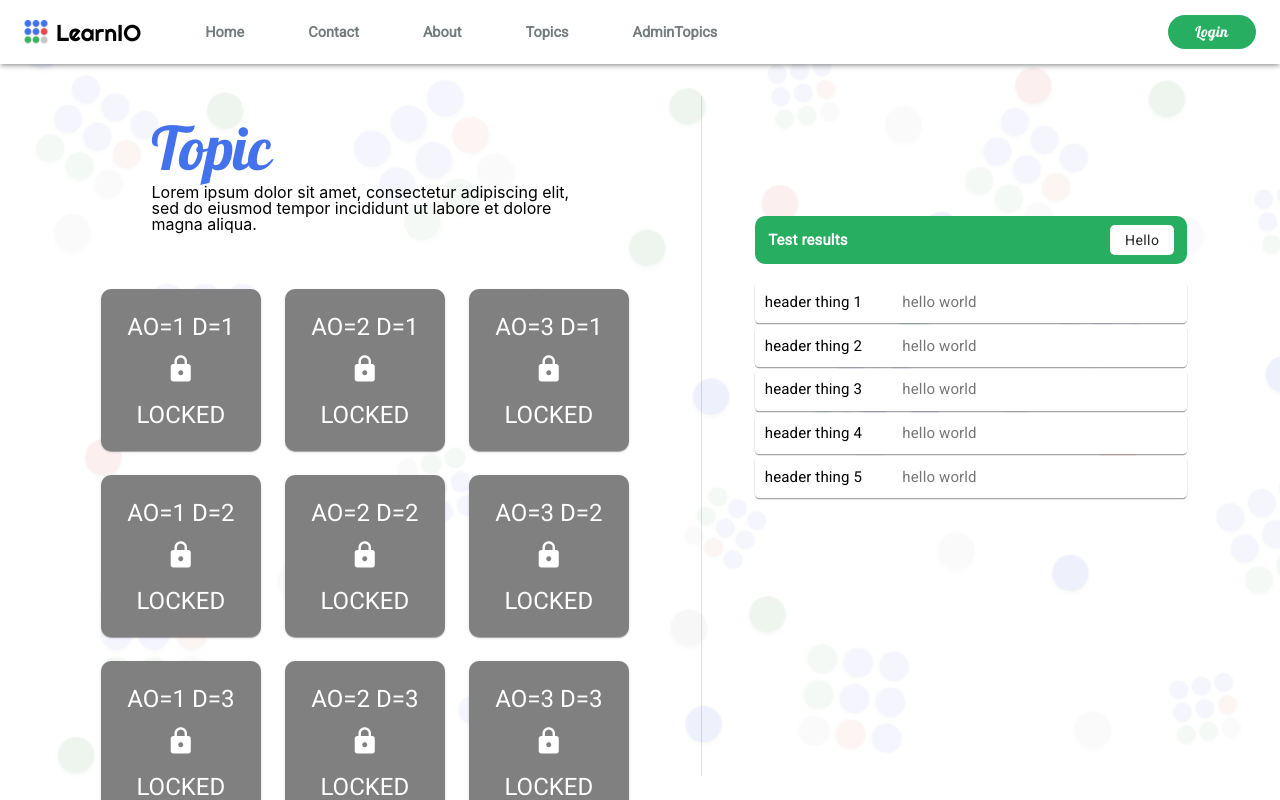
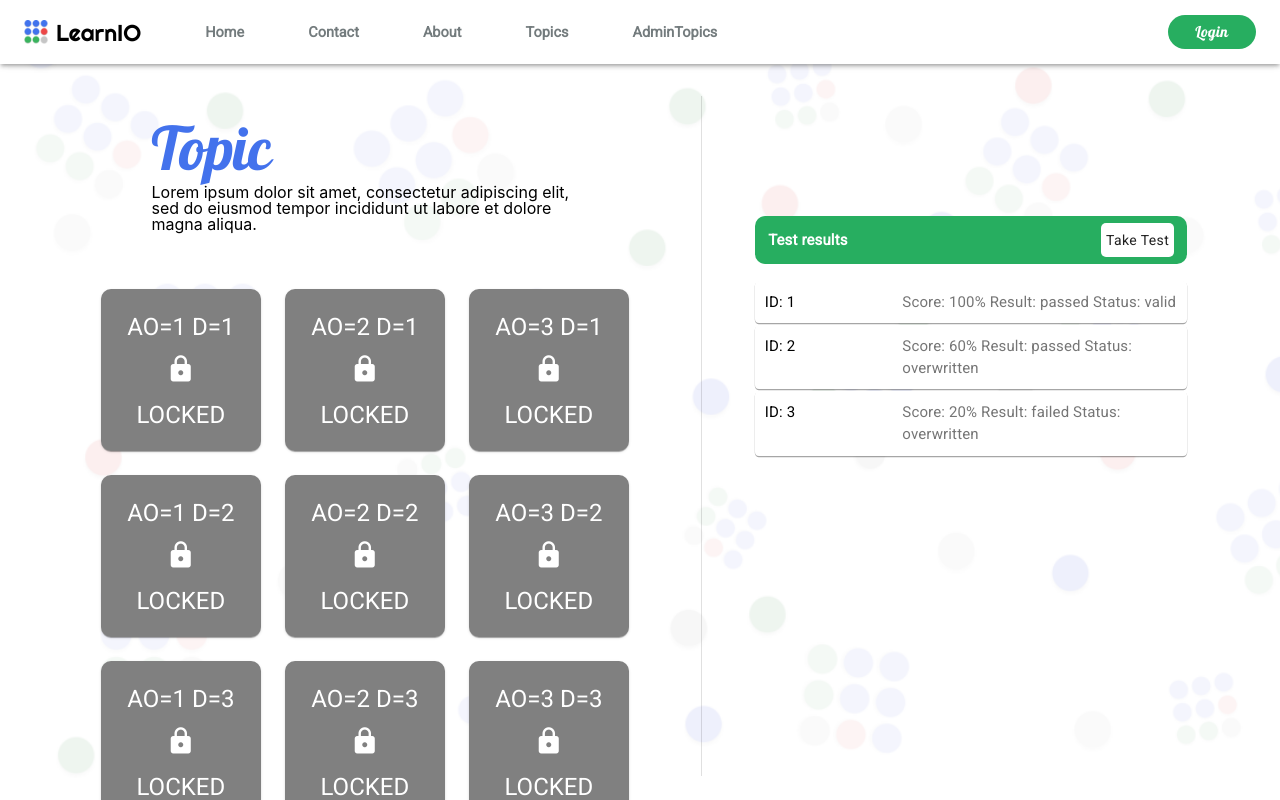
Before and after one commit to IvanLuksic/LearnIO, a React (Create React App) app in the folder learnio/: page /topic/1 in a window 1280 px wide. Built offline with nearby package versions, Linux system fonts and the light colour scheme.

Commit message:
added mockup tests for user, minor adjustments

```diff
--- a/learnio/src/components/student/DisplayField.jsx
+++ b/learnio/src/components/student/DisplayField.jsx
@@ -78,7 +78,7 @@ function DisplayField(props){
     return (
 
             <Grid item>
-                <Paper onClick={(event)=>{if(status!=="LOCKED"){props.changeSelected(event,props.ao,props.d,props.question);}}} className={classes.paper} style={{backgroundColor: color}}>
+                <Paper onClick={(event)=>{props.changeSelected(event,props.ao,props.d,props.question);}} className={classes.paper} style={{backgroundColor: color}}>
                     <Grid container direction="column" justify="center" alignItems="center" style={{height: "100%"}}>
                         <Grid item><h1>AO={props.ao} D={props.d}</h1></Grid>
                         <Grid item><Icon className={classes.icons}>{icon}</Icon></Grid>
@@ -89,5 +89,5 @@ function DisplayField(props){
         )
 }
 
-
+// if(status!=="LOCKED"){
 export default DisplayField;
--- a/learnio/src/components/student/Matrica.jsx
+++ b/learnio/src/components/student/Matrica.jsx
@@ -7,7 +7,7 @@ import DisplayMatrix from './DisplayMatrix';
 import QuestionPopup from "./QuestionPopup";
 import Divider from '@material-ui/core/Divider';
 import TestMainMenu from './TestMainMenu.jsx';
-import data from '../admin/questions.json'
+import data from './studTest.json'
 
 const useStyles = makeStyles((theme) => ({
   background:{
@@ -105,7 +105,7 @@ function Matrica(props)
    const classes = useStyles();
     return(
         <div style={{display: "flex", flexDirection: "column",justifyContent:"space-evenly", alignItems:"center"}} className={classes.background}>
-        {openPopup && <QuestionPopup openPopup={openPopup} setOpenPopup={setOpenPopup} question={questionSelected} changeQuestions={changeQuestions} field={fields}/>}
+        {/* {openPopup && <QuestionPopup openPopup={openPopup} setOpenPopup={setOpenPopup} question={questionSelected} changeQuestions={changeQuestions} field={fields}/>} */}
         <Grid container direction="row" justify="center" alignItems="center">
             <Grid container item md={6} direction="row"  className={classes.matrix} justify="center" alignItems="center" >
                 <Grid item xs={11} md={8} className={classes.topicTitle} direction="column" justify="center" alignItems="flex-start"  container>
@@ -118,7 +118,7 @@ function Matrica(props)
             </Grid>
                 <Divider  orientation="vertical" className={classes.divider} flexItem/>
                 <Grid container item md={5} sm={12} xs={12} direction="row" alignContent="flex-start" alignItems="flex-start" justify="flex-end" className={classes.questionsTable}>
-                  <TestMainMenu questions={(fields[(aoSelected+aoLVL*(dSelected-1)-1)].question.length!==0) ? fields[(aoSelected+aoLVL*(dSelected-1)-1)].question : null }/>
+                  <TestMainMenu tests={(fields[(aoSelected+aoLVL*(dSelected-1)-1)].test.length!==0) ? fields[(aoSelected+aoLVL*(dSelected-1)-1)].test : null }/>
                 </Grid>
         </Grid>
         </div>
--- a/learnio/src/components/student/TestMainMenu.jsx
+++ b/learnio/src/components/student/TestMainMenu.jsx
@@ -37,8 +37,7 @@ const useStyles = makeStyles((theme)=>({
         color: theme.palette.text.secondary,
     },
     btn: {
-      height: '30px',
-      width: '50px',
+      padding: '5px',
       borderStyle: 'solid',
       borderColor: 'transparent',
       borderRadius: '5px',
@@ -82,17 +81,19 @@ function TestMainMenu(props) {
           <div className={classes.accRoot}>
           <div className={classes.tableHeader}>
             <Typography className={classes.Heading}>Test results</Typography>
-            <Button className={classes.btn}>Hello</Button>
+            <Button className={classes.btn}>Take Test</Button>
           </div>
             {
-            props.questions.slice(0,5).map((question, index) =>(
-              <div key={question.id}>
+            props.tests ?
+            props.tests.map((test, index) =>(
+              <div key={test.id}>
                 <div className={classes.acc}>
-                  <Typography className={classes.accHeading}>header thing {question.id}</Typography>
-                  <Typography className={classes.accSecondaryHeading}>hello world</Typography>
+                  <Typography className={classes.accHeading}>ID: {test.id}</Typography>
+                  <Typography className={classes.accSecondaryHeading}>Score: {test.score}%    Result: {test.result}    Status: {test.status}</Typography>
                 </div>
               </div>
-            ))}
+            ))
+          : <div style={{width:'100%', display:'flex',justifyContent:'center', color:'gray'}}>You haven't taken any tests</div>}
           </div>
         </div>
     )
--- a/learnio/src/components/student/studTest.json
+++ b/learnio/src/components/student/studTest.json
@@ -0,0 +1,270 @@
+[
+    {
+        "test":[
+        {
+            "id":1,
+            "name":"",
+            "questionIDs":[
+                {"id":1},
+                {"id":2},
+                {"id":3},
+                {"id":4},
+                {"id":5},
+                {"id":6},
+                {"id":7}
+            ],
+            "score": 100,
+            "status": "valid",
+            "result": "passed"
+        },{
+            "id":2,
+            "name":"",
+            "questionIDs":[
+                {"id":1},
+                {"id":2},
+                {"id":3},
+                {"id":4},
+                {"id":5}
+            ],
+            "score": 60,
+            "status": "overwritten",
+            "result": "passed"
+        },{
+            "id":3,
+            "name":"",
+            "questionIDs":[
+                {"id":1},
+                {"id":2},
+                {"id":3},
+                {"id":4},
+                {"id":5}
+            ],
+            "score": 20,
+            "status": "overwritten",
+            "result": "failed"
+        }
+        ],
+        "ao":1,
+        "d":1
+    },
+    {
+        "test":[
+            {
+                "id":1,
+                "name":"",
+                "questionIDs":[
+                    {"id":1},
+                    {"id":2},
+                    {"id":3},
+                    {"id":4},
+                    {"id":5},
+                    {"id":6},
+                    {"id":7}
+                ],
+                "score": 100,
+                "status": "valid",
+                "result": "passed"
+            },{
+                "id":2,
+                "name":"",
+                "questionIDs":[
+                    {"id":1},
+                    {"id":2},
+                    {"id":3},
+                    {"id":4},
+                    {"id":5}
+                ],
+                "score": 60,
+                "status": "overwritten",
+                "result": "passed"
+            },{
+                "id":3,
+                "name":"",
+                "questionIDs":[
+                    {"id":1},
+                    {"id":2},
+                    {"id":3},
+                    {"id":4},
+                    {"id":5}
+                ],
+                "score": 20,
+                "status": "overwritten",
+                "result": "failed"
+            }
+        ],
+        "ao":2,
+        "d":1
+    },
+    {
+        "test":[
+            {
+                "id":1,
+                "name":"",
+                "questionIDs":[
+                    {"id":1},
+                    {"id":2},
+                    {"id":3},
+                    {"id":4},
+                    {"id":5},
+                    {"id":6},
+                    {"id":7}
+                ],
+                "score": 100,
+                "status": "valid",
+                "result": "passed"
+            },{
+                "id":2,
+                "name":"",
+                "questionIDs":[
+                    {"id":1},
+                    {"id":2},
+                    {"id":3},
+                    {"id":4},
+                    {"id":5}
+                ],
+                "score": 60,
+                "status": "overwritten",
+                "result": "passed"
+            },{
+                "id":3,
+                "name":"",
+                "questionIDs":[
+                    {"id":1},
+                    {"id":2},
+                    {"id":3},
+                    {"id":4},
+                    {"id":5}
+                ],
+                "score": 20,
+                "status": "overwritten",
+                "result": "failed"
+            }
+            ],
+        "ao":3,
+        "d":1
+     },
+     {
+        "test":[
+
+        ],
+        "ao":1,
+        "d":2
+     },
+     {
+        "test":[
+            {
+                "id":1,
+                "name":"",
+                "questionIDs":[
+                    {"id":1},
+                    {"id":2},
+                    {"id":3},
+                    {"id":4},
+                    {"id":5},
+                    {"id":6},
+                    {"id":7}
+                ],
+                "score": 100,
+                "status": "valid",
+                "result": "passed"
+            },{
+                "id":2,
+                "name":"",
+                "questionIDs":[
+                    {"id":1},
+                    {"id":2},
+                    {"id":3},
+                    {"id":4},
+                    {"id":5}
+                ],
+                "score": 60,
+                "status": "overwritten",
+                "result": "passed"
+            },{
+                "id":3,
+                "name":"",
+                "questionIDs":[
+                    {"id":1},
+                    {"id":2},
+                    {"id":3},
+                    {"id":4},
+                    {"id":5}
+                ],
+                "score": 20,
+                "status": "overwritten",
+                "result": "failed"
+            }
+            ],
+        "ao":2,
+        "d":2
+     },
+     {
+        "test":[
+            {
+                "id":1,
+                "name":"",
+                "questionIDs":[
+                    {"id":1},
+                    {"id":2},
+                    {"id":3},
+                    {"id":4},
+                    {"id":5},
+                    {"id":6},
+                    {"id":7}
+                ],
+                "score": 100,
+                "status": "valid",
+                "result": "passed"
+            },{
+                "id":2,
+                "name":"",
+                "questionIDs":[
+                    {"id":1},
+                    {"id":2},
+                    {"id":3},
+                    {"id":4},
+                    {"id":5}
+                ],
+                "score": 60,
+                "status": "overwritten",
+                "result": "passed"
+            },{
+                "id":3,
+                "name":"",
+                "questionIDs":[
+                    {"id":1},
+                    {"id":2},
+                    {"id":3},
+                    {"id":4},
+                    {"id":5}
+                ],
+                "score": 20,
+                "status": "overwritten",
+                "result": "failed"
+            }
+            ],
+        "ao":3,
+        "d":2
+     },
+     {
+        "test":[
+
+        ],
+        "ao":1,
+        "d":3
+     },
+     {
+        "test":[
+
+        ],
+        "ao":2,
+        "d":3
+     },
+     {
+        "test":[
+
+        ],
+        "ao":3,
+        "d":3
+     }
+]
```
Also changed, not shown: 1 other file (tests, documents, lock files or other folders).
